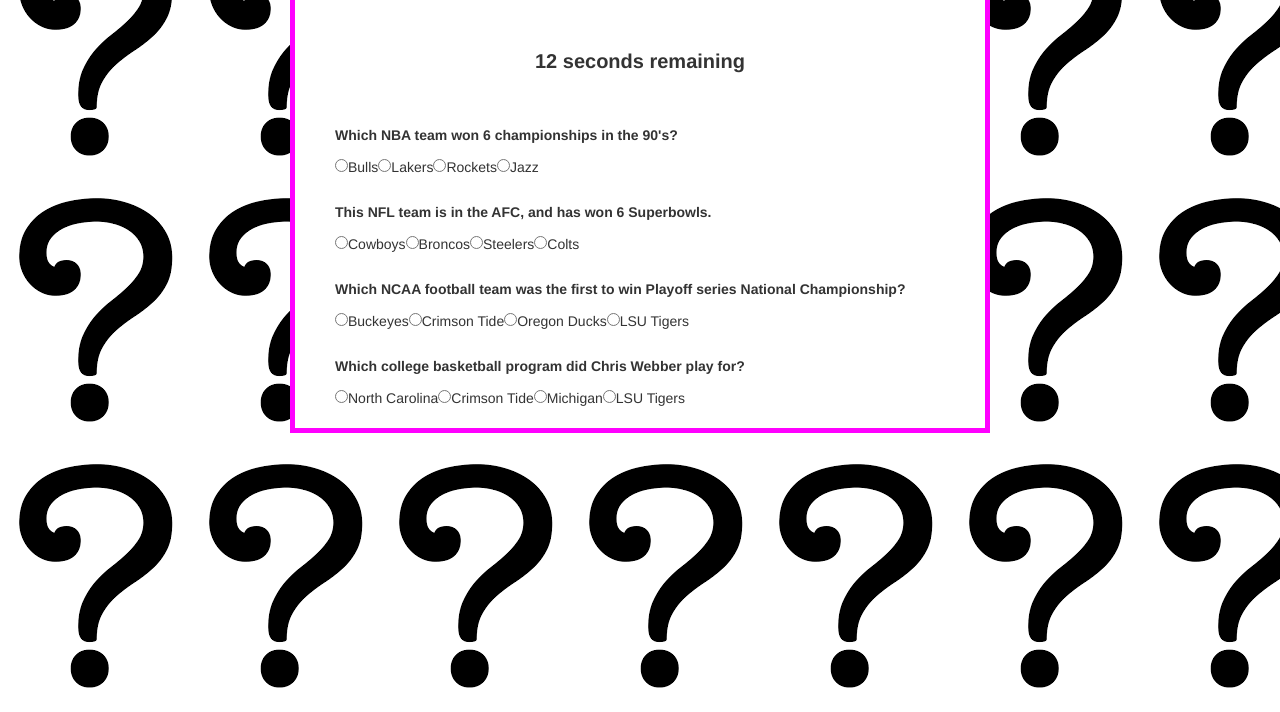
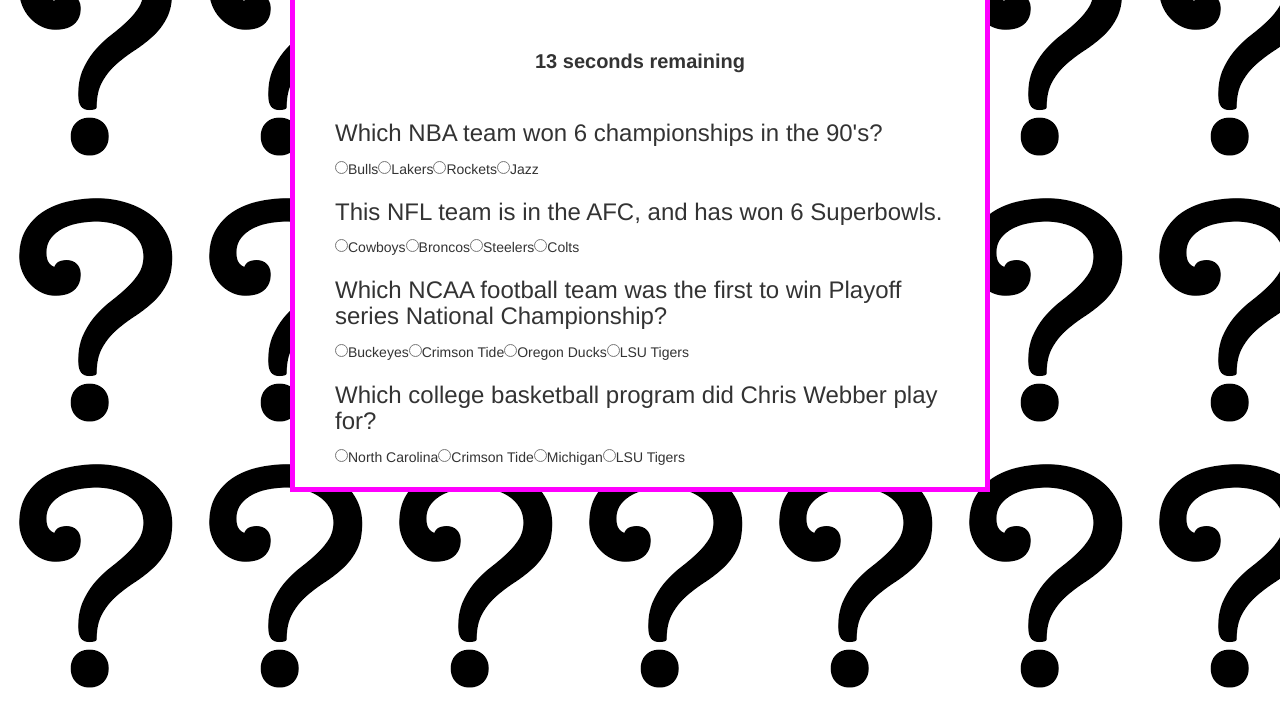
Before and after one commit to kasuao/TriviaGame, a plain HTML site: page index.html in a window 1280 px wide. Both pictures are taken after a click on the button "Start". Shown: the part 88-800 px from the top of the page. Drawn offline with nearby package versions, Linux system fonts and the light colour scheme.

Commit message:
got it working and commented the crap out of it

```diff
--- a/assets/javascript/app.js
+++ b/assets/javascript/app.js
@@ -1,98 +1,134 @@
-// alert("you are connected!");
-//variables
+alert("you are connected!");
+// variables
 var trivia;
 var answers;
 var intervalId;
-var time = 15;
-var correct = 0;
-var incorrect = 0;
+var counter;
+
 
 //JSON
 var trivia = [
 	{
 		question: "Which NBA team won 6 championships in the 90's?",
 		answers: ["Bulls", "Lakers", "Rockets", "Jazz"],
-		correctAnswer: 0
+		correctAnswer: "Bulls"
 	},
 	{
 		question: "This NFL team is in the AFC, and has won 6 Superbowls.",
 		answers: ["Cowboys", "Broncos", "Steelers", "Colts"],
-		correctAnswer: 2
+		correctAnswer: "Steelers"
 	},
 	{
 		question: "Which NCAA football team was the first to win Playoff series National Championship?",
 		answers: ["Buckeyes", "Crimson Tide", "Oregon Ducks", "LSU Tigers"],
-		correctAnswer: 1
+		correctAnswer: "Crimson Tide"
 	},
 	{
 		question: "Which college basketball program did Chris Webber play for?",
 		answers: ["North Carolina", "Crimson Tide", "Michigan", "LSU Tigers"],
-		correctAnswer: 1
+		correctAnswer: "Michigan"
 	},
 ];
 
-//functions and objects
-//timer logic
-	function Timer() {
-		intervalId = setInterval(countDown, 1000);
-	};
-	function countDown(){
-		time--;
-		$("#display").html(time + " seconds remaining")
-		if (time === 0) {
-			clearInterval(intervalId);
+// this object will keep track of correct and incorrect answers.
+var game = {
+	correct: 0,
+	incorrect: 0,
+	counter: 15,
+	countDown: function(){
+		// this line minuses 1 from the value of the variable 'time'
+		game.counter--;
+		// this line displays the value of the variable 'counter' plus that string in the
+		// element ID display
+		$("#display").html(game.counter + " seconds remaining")
+		// this if statement says when 'counter' is equal to 0...
+		// ...so every 1000 msec it will check if this is true.
+		if (game.counter === 0) {
+			// the text in the element ID display will turn red...
 			document.getElementById('display').style.color = 'red';
+			// ...element ID display will show in H1 format "YOUR TIME IS UP!"...
 			$("#display").html("<h1>" + "YOUR TIME IS UP!" + "</h1>");
-			showResults();
+			console.log("your time is up!");
+			// ...the function showResults will run
+			game.results();
 		}
-	};
-
-//display questions
-function displayQues(){
-	for (var i = 0; i < trivia.length; i++) {
-		console.log("hi");
-		$("#game").append("<p><b>" + trivia[i].question + "</b></p>");
-		displayAns(trivia[i]);
-	}
+	},
+	start: function (){
+		// timer logic
+		// every 1000 milisec it will run the game.countDown function.
+		timer = setInterval(game.countDown, 1000);
+		console.log("timer is working");
+		// this line removes the button from the page.
+		$("#game").html(" ");
+		// ...this line will run a for loop through the array 'trivia'...
+		for (var i = 0; i < trivia.length; i++) {
+			// ...it will log in the console "display questions" for each item in the array.
+			console.log("display questions");
+			// ...it will append in the element ID game each question property for each object in the array trivia
+			$("#game").append("<h3>" + trivia[i].question + "</h3>");
+			// ...below that it will run another for loop this time grabing the answers property in array trivia
+			for (var j = 0; j < trivia[i].answers.length; j++) {
+				// ...and it appends the answers with a radio button.
+				// the name value of each answer is question-the number of the question
+				// and the value of value is the answer option.
+				$("#game").append("<input type='radio' name='trivia-"+i+"' value='"+trivia[i].answers[j]+"'>"+trivia[i].answers[j]);
+			}
+		}
+	},
+	results: function(){
+		// question 1
+		// this line is looking at each answer option as if it were checked...
+		$.each($("input[name='trivia-0']:checked"), function(){
+			//...and it says if it were checked and it is equal to the
+			// the correct answer
+			if($(this).val() == trivia[0].correctAnswer){
+				// adds one to the "correct" variable...
+				game.correct++;
+			}else{
+				// otherwise it would add one to the "incorrect" variable...
+				game.incorrect++;
+			}
+		});
+		// the rest of the questions have the same logic as the first.
+		// question 2
+		$.each($("input[name='trivia-1']:checked"), function(){
+			if($(this).val() == trivia[1].correctAnswer){
+				game.correct++;
+			}else{
+				game.incorrect++;
+			}
+		});
+		// question 3
+		$.each($("input[name='trivia-2']:checked"), function(){
+			if($(this).val() == trivia[2].correctAnswer){
+				game.correct++;
+			}else{
+				game.incorrect++;
+			}
+		});
+		// question 4
+		$.each($("input[name='trivia-3']:checked"), function(){
+			if($(this).val() == trivia[3].correctAnswer){
+				game.correct++;
+			}else{
+				game.incorrect++;
+			}
+		});
+		// show results
+		this.score();
+	},
+		score: function(){
+			// ...the clearInterval function stops the timer...
+			clearInterval(timer);
+			$("#game").html(" ");
+			$("#game").append("<p>" + "correct: " + game.correct + "</p>");
+			$("#game").append("<p>" + "incorrect: " + game.incorrect + "</p>");
+		}
 };
-	//display answers with radio buttons
-function displayAns(obj){
-		for (var j = 0; j < obj.answers.length; j++) {
-			$("#game").append('<input type="radio" value= obj.answers[j])>' + obj.answers[j]);
-			chosen = obj.answers[j].checked;
-			checkAns(obj.answers[j]);
-		}
-	};
-
-//logic: player chooses answers but can't choose more than one per question
-
-//compare chosen answers to correctAnswer
-	//this wasn't working
-function checkAns(compare){
-	if (chosen === compare.correctAnswer) {
-		correct++;
-	}else {
-		incorrect++;
-	}
-};
-
-//show results
-function showResults(){
-	$("#game").html(" ");
-	$("#game").append("<p>" + "correct: " + correct + "</p>");
-	$("#game").append("<p>" + "incorrect: " + incorrect + "</p>");
-}
 
 
 //On-click start game
 $("#startBtn").on("click", function(){
-	//start timer
-	$("#game").html(" ");
-	Timer();
-	countDown();
-	displayQues();
-	//when time is up end the game
-
-
-
+	//this start start function in the game object
+	game.start();
 });
```
Also changed, not shown: index.html (line endings or trailing spaces).
